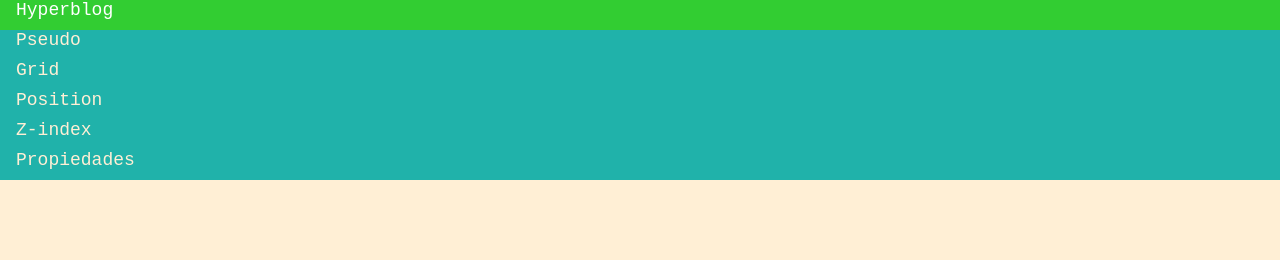
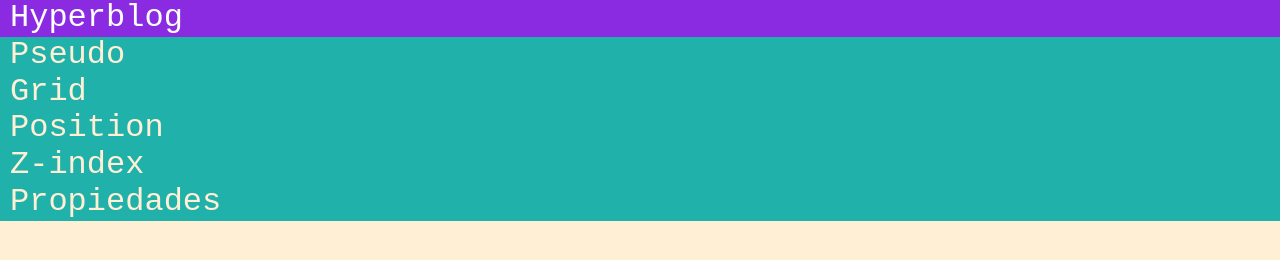
Before and after one commit to leonjrgarza/testProject, a plain HTML site: page index.html in a window 1280 px wide. Shown: the top 260 px of the page. Drawn offline with Linux system fonts and the light colour scheme.

```diff
--- a/css/index.css
+++ b/css/index.css
@@ -1,3 +1,6 @@
+html {
+  font-size: 62.5%;
+}
 body {
   margin: 0;
   background: papayawhip;
@@ -12,9 +15,9 @@
 .item {
   font-family: "Courier New", Courier, monospace;
   text-decoration: solid;
-  font-size: large;
+  font-size: 3.2rem;
   width: 100%;
-  height: 30px;
+  height: fit-content;
   background: lightseagreen;
   color: papayawhip;
   padding: 0 1rem;
@@ -24,7 +27,18 @@
   color: white;
 }
 
+@media (min-width: 480px) {
+    .item:hover {
+      background-color: blueviolet;
+    }
+}
+
 /*
 Usa este código para pintar impares
 .container .item:nth-child(2n + 1) { ... }
+
+Tamaños relativos:
+height: 100vh; Da el tamaño de todo el campo visible en h (altura - wiew height).
+width: 100vw; Da el tamaño de todo el campo visible en w (ancho - view width).
+
 */
```
Also changed, not shown: hyperblog.html (+1 -1 lines).
